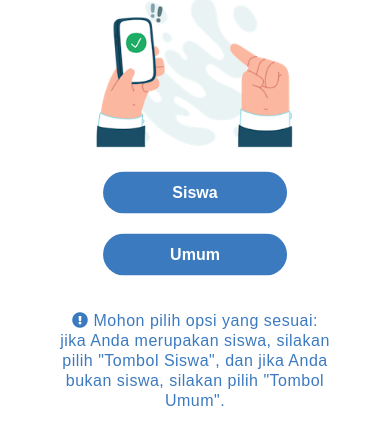
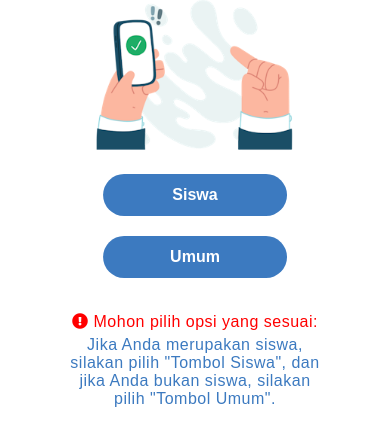
Before and after one commit to ardhikaxx/Buku-Tamu-Online_K-NEGABON, a plain HTML site: page index.html in a window 390 px wide. Shown: the part 271-716 px from the top of the page. Drawn offline with Linux system fonts and the light colour scheme.

Commit message:
update pada halaman pertama

```diff
--- a/css/form1.css
+++ b/css/form1.css
@@ -84,3 +84,12 @@ body {
         padding-right: 20px;
     }
 }
+
+.animate {
+    opacity: 0;
+    transition: opacity 1s ease-in-out;
+}
+
+.animate.show {
+    opacity: 1;
+}
--- a/css/form2.css
+++ b/css/form2.css
@@ -84,6 +84,14 @@ body {
 
 .paragraf2 {
     margin-top: 20px;
+    color: #ff0000;
+    letter-spacing: 0.5px;
+    text-align: center;
+    margin-top: 15px;
+    text-align: center;
+}
+
+.paragraf3 {
     color: #3C7AC0;
     letter-spacing: 0.5px;
     text-align: center;
@@ -101,12 +109,20 @@ body {
     }
 
     .paragraf2 {
+        color: #ff0000;
+        text-align: center;
+        letter-spacing: 0.5px;
+        padding-left: 20px;
+        padding-right: 20px;
+        margin-bottom: -10px;
+    }
+
+    .paragraf3 {
         color: #3C7AC0;
         text-align: center;
-        line-height: 20px;
         letter-spacing: 0.5px;
-        padding-left: 10px;
-        padding-right: 10px;
+        padding-left: 20px;
+        padding-right: 20px;
     }
 
     .btn-container {
--- a/index.html
+++ b/index.html
@@ -10,26 +10,29 @@
 </head>
 <body>
     <div class="form-1" style="display: none;">
-        <div class="logo-smk">
+        <div class="logo-smk animate">
             <img src="./assets/Logo.png" alt="logo">
         </div>
-        <img src="./assets/ilustrasi1.png" alt="Illustrations">
-        <p class="paragraf1">Silakan isi buku tamu dengan mengklik tombol "Mulai" untuk memulai proses.</p>
-        <button class="btn-mulai">Mulai</button>
+        <img class="ilustrasi animate" src="./assets/ilustrasi1.png" alt="Illustrations">
+        <p class="paragraf1 animate">Silakan isi buku tamu dengan mengklik tombol "Mulai" untuk memulai proses.</p>
+        <button class="btn-mulai animate">Mulai</button>
     </div>
     <div class="form-2">
-        <div class="admin-container">
+        <div class="admin-container animate">
             <a href="#"></a>
         </div>
-        <div class="logo-smk">
+        <div class="logo-smk animate">
             <img src="./assets/Logo.png" alt="logo">
         </div>
-        <img src="./assets/ilustrasi2.png" alt="Illustrations">
+        <img class="ilustrasi animate" src="./assets/ilustrasi2.png" alt="Illustrations">
         <div class="btn-container">
-            <a href="./html/siswa.html" class="btn-siswa">Siswa</a>
-            <a href="./html/umum.html" class="btn-umum">Umum</a>
+            <a href="./html/siswa.html" class="btn-siswa animate">Siswa</a>
+            <a href="./html/umum.html" class="btn-umum animate">Umum</a>
         </div>
-        <p class="paragraf2"><i class="fas fa-exclamation-circle"></i> Mohon pilih opsi yang sesuai: <br> jika Anda merupakan siswa, silakan pilih "Tombol Siswa", dan jika Anda bukan siswa, silakan pilih "Tombol Umum".</p>
+        <p class="paragraf2 animate"><i class="fas fa-exclamation-circle"></i> Mohon pilih opsi yang sesuai:</p>
+        <span class="paragraf3 animate">Jika Anda merupakan siswa, silakan pilih "Tombol Siswa", dan jika Anda bukan siswa, silakan pilih "Tombol Umum".</span>
     </div>
+
+    <script src="./js/script.js"></script>
 </body>
 </html>
--- /dev/null
+++ b/js/script.js
@@ -0,0 +1,11 @@
+document.addEventListener('DOMContentLoaded', function () {
+    const elementsToAnimate = document.querySelectorAll('.animate');
+
+    function addAnimationClass() {
+        elementsToAnimate.forEach(element => {
+            element.classList.add('show');
+        });
+    }
+
+    addAnimationClass();
+});
```
